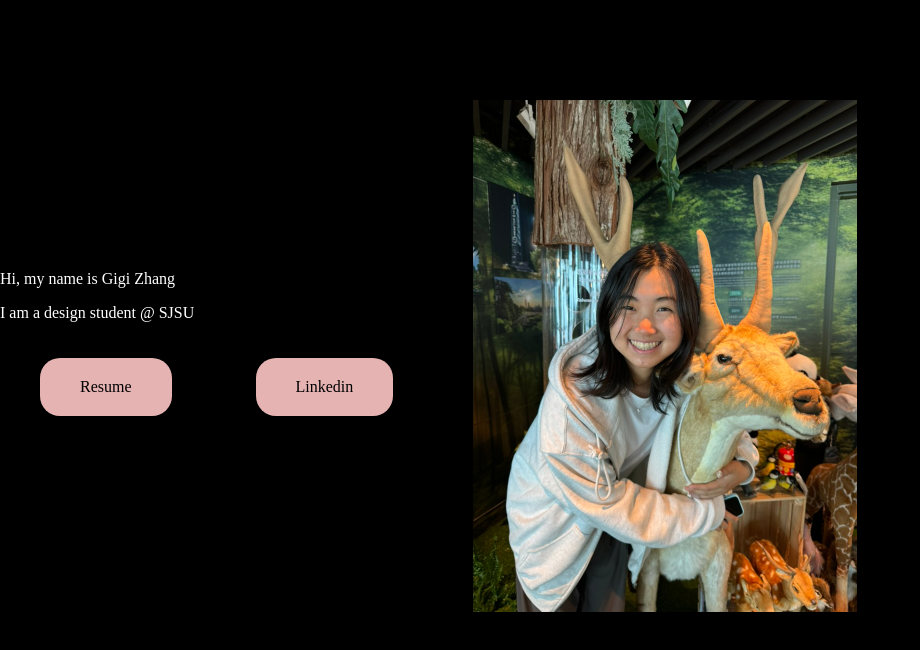
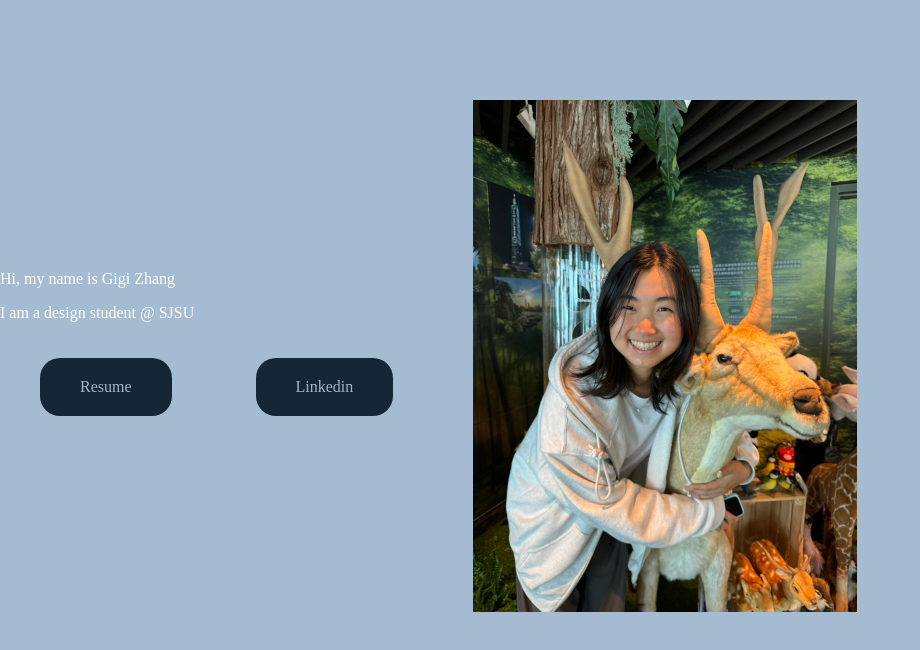
Before and after one commit to gigizhang4/portfolio-website, a plain HTML site: page index.html in a window 1280 px wide. Shown: the whole page, without its empty margins (0-920 px from the left). Drawn offline with Linux system fonts and the light colour scheme.

Commit message:
update color

```diff
--- a/style.css
+++ b/style.css
@@ -2,9 +2,9 @@
 
 :root{
     --ff:"Comfortaa", sans-serif;
-    --colorprimary:#FFF;
-    --colorsecondary:#000;
-    --coloraccent:#E6B3B3;
+    --colorprimary:#ffffff;
+    --colorsecondary:hwb(210 64% 18% / 0.972);
+    --coloraccent:#152736;
     --h1: 64px, var(--ff);
     --p: 18px, var(--ff);
 }
```
